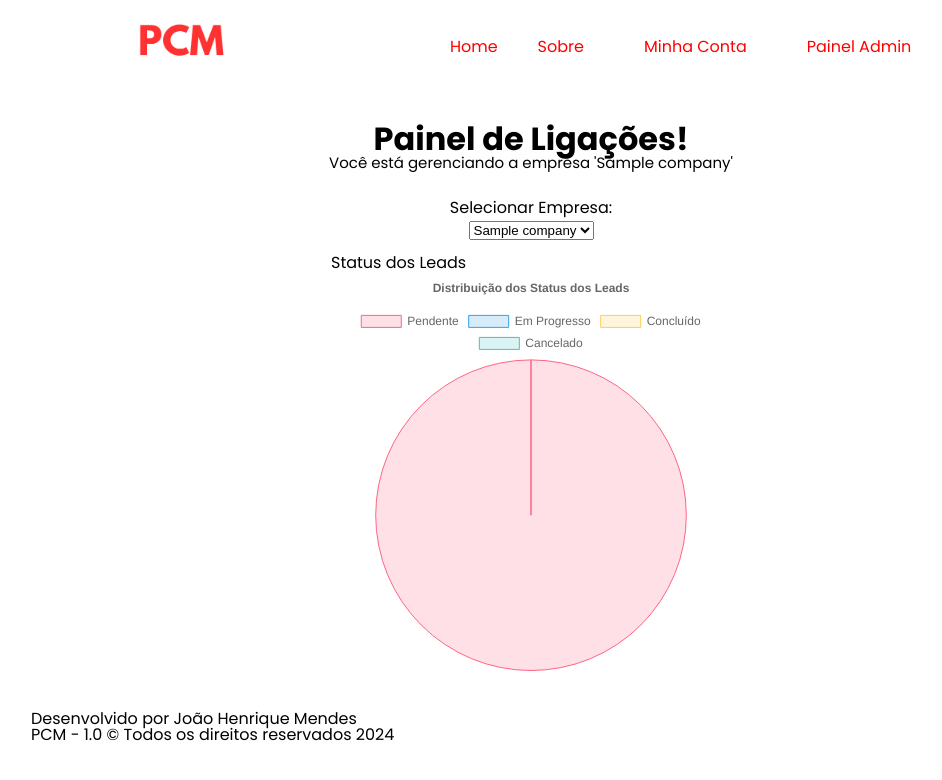
After one commit to jhmendes2005/pcm, a Flask app: page /calls in a window 1280 px wide. The commit adds this page. Shown: the top 780 px of the page, without its empty margins (109-1051 px from the left). Run offline with Flask 3, Linux system fonts and the light colour scheme; a user stored in the database is signed in; tables that the repository leaves empty hold one stand-in row (values such as "Sample post").

Commit message:
Features Dashboard

```diff
--- /dev/null
+++ b/app/static/css/calls.css
@@ -0,0 +1,35 @@
+main {
+    margin: 0 auto;
+}
+
+#section-title {
+    display: flex;
+    margin: 10px 0 30px; /* Unifica as margens */
+    flex-wrap: wrap;
+}
+
+#title-page, #company-title {
+    text-align: center;
+    width: 100%;
+}
+
+#title-page {
+    font-size: 32px;
+    font-weight: bold;
+}
+
+#company-title {
+    font-size: 15px;
+}
+
+#select-company {
+    display: flex;
+    flex-direction: column;
+    width: 100%;
+    align-items: center;
+    margin: 15px 0; /* Unifica margens */
+}
+
+#select-company label {
+    margin-bottom: 5px;
+}
--- a/app/templates/base.html
+++ b/app/templates/base.html
@@ -29,7 +29,7 @@
                             {% if current_user.role == 'owner' or current_user.role == 'admin' %}
                                 <li><a href="{{ url_for('leads') }}"  onclick="showLoader()">Gerenciar Leads</a></li>
                             {% endif %}
-                            <li><a href="{{ url_for('leads') }}"  onclick="showLoader()">Ligações</a></li>
+                            <li><a href="{{ url_for('calls') }}"  onclick="showLoader()">Ligações</a></li>
                             <li><a href="{{ url_for('my_account') }}"  onclick="showLoader()">Minha Conta</a></li>
                             <li><a href="{{ url_for('logout') }}"  onclick="showLoader()">Logout</a></li>
                         </ul>
--- /dev/null
+++ b/app/templates/calls.html
@@ -0,0 +1,73 @@
+{% extends "base.html" %}
+{% set css_file = 'calls.css' %}
+{% block content %}
+    <div>
+        <section id="section-title">
+            <h1 id="title-page">Painel de Ligações!</h1>
+            <h2 id="company-title">Você está gerenciando a empresa '{{ company.nome }}'</h2>
+        </section>
+
+        <!-- Formulário para selecionar a empresa -->
+        <form id="select-company" method="GET" action="{{ url_for('calls') }}" onsubmit="showLoader()">
+            <label for="company" id="label-leads-select">Selecionar Empresa:</label>
+            <select name="company_id" id="company" onchange="this.form.submit()">
+                {% for company in companies %}
+                    <option value="{{ company.id }}" {% if company.id == selected_company.id %}selected{% endif %}>
+                        {{ company.nome }}
+                    </option>
+                {% endfor %}
+            </select>
+        </form>
+
+        <!-- Seção do Dashboard -->
+        <section id="dashboard" style="max-width: 400px; margin: auto;">
+            <h3>Status dos Leads</h3>
+            <canvas id="leadsStatusChart" width="400" height="400"></canvas>
+        </section>
+    </div>
+
+    <script src="https://cdn.jsdelivr.net/npm/chart.js"></script>
+    <script>
+        const ctx = document.getElementById('leadsStatusChart').getContext('2d');
+        const leadsStatusChart = new Chart(ctx, {
+            type: 'pie',
+            data: {
+                labels: ['Pendente', 'Em Progresso', 'Concluído', 'Cancelado'],
+                datasets: [{
+                    label: 'Status dos Leads',
+                    data: [
+                        {{ status_counts['pending'] }},
+                        {{ status_counts['in_progress'] }},
+                        {{ status_counts['completed'] }},
+                        {{ status_counts['cancelled'] }}
+                    ],
+                    backgroundColor: [
+                        'rgba(255, 99, 132, 0.2)',
+                        'rgba(54, 162, 235, 0.2)',
+                        'rgba(255, 206, 86, 0.2)',
+                        'rgba(75, 192, 192, 0.2)'
+                    ],
+                    borderColor: [
+                        'rgba(255, 99, 132, 1)',
+                        'rgba(54, 162, 235, 1)',
+                        'rgba(255, 206, 86, 1)',
+                        'rgba(75, 192, 192, 1)'
+                    ],
+                    borderWidth: 1
+                }]
+            },
+            options: {
+                responsive: true,
+                plugins: {
+                    legend: {
+                        position: 'top',
+                    },
+                    title: {
+                        display: true,
+                        text: 'Distribuição dos Status dos Leads'
+                    }
+                }
+            }
+        });
+    </script>
+{% endblock %}
--- a/run.py
+++ b/run.py
@@ -236,6 +236,7 @@ def create_company():
 @app.route('/delete_company', methods=['POST'])
 def delete_company():
     company_id = request.form.get('id')  # Obtém o ID da empresa do formulário
+    delete_leads = request.form.get('delete_leads') == 'true'  # Verifica se leads devem ser excluídos
     company = Company.query.get(company_id)  # Busca a empresa pelo ID
 
     if not company:
@@ -243,13 +244,19 @@ def delete_company():
         return redirect(url_for('admin_page'))  # Redireciona para a página de listagem
 
     try:
-        db.session.delete(company)  # Exclui a empresa do banco de dados
+        if delete_leads:
+            # Exclui todos os leads associados à empresa
+            Leads.query.filter_by(empresa_id=company_id).delete()
+
+        db.session.delete(company)  # Exclui a empresa
         db.session.commit()  # Confirma a exclusão
-        flash('Empresa excluída com sucesso!', 'success')
+        flash('Empresa e leads excluídos com sucesso!' if delete_leads else 'Empresa excluída com sucesso!', 'success')
     except Exception as e:
+        db.session.rollback()  # Reverte a transação em caso de erro
         flash(f'Ocorreu um erro ao excluir a empresa: {str(e)}', 'error')
 
     return redirect(url_for('admin_page'))  # Redireciona para a página de listagem
+
 
 
 @app.route('/admin-page', methods=['GET', 'POST'])
@@ -508,5 +515,39 @@ def update_lead():
 
     return redirect(url_for('leads', company_id=lead.empresa_id))
 
+@app.route('/calls')
+@login_required
+def calls():
+    user_id = current_user.id
+    # Obter a lista de empresas do usuário
+    companies = Company.query.filter_by(owner_id=user_id).all()
+
+    if not companies:
+        flash('Você não tem uma empresa para acessar leads!')
+        return redirect(url_for('home'))
+
+    # Obter a empresa selecionada pelo usuário
+    selected_company_id = request.args.get('company_id', companies[0].id)  # Se não houver, seleciona a primeira empresa
+    selected_company = Company.query.get(selected_company_id)
+
+    if not selected_company:
+        flash('Empresa selecionada não encontrada!')
+        return redirect(url_for('home'))
+
+    # Obter os leads da empresa selecionada
+    leads = Leads.query.filter_by(empresa_id=selected_company.id).all()
+
+    # Contar os status dos leads
+    status_counts = {
+        'pending': 0,
+        'in_progress': 0,
+        'completed': 0,
+        'cancelled': 0
+    }
+    for lead in leads:
+        status_counts[lead.status] += 1
+
+    return render_template('calls.html', header_title='Lista de Leads', company=selected_company, companies=companies, selected_company=selected_company,status_counts=status_counts)
+
 if __name__ == '__main__':
     app.run(debug=True)
```
Also changed, not shown: app/templates/admin_companies.html (+55 -7 lines).
